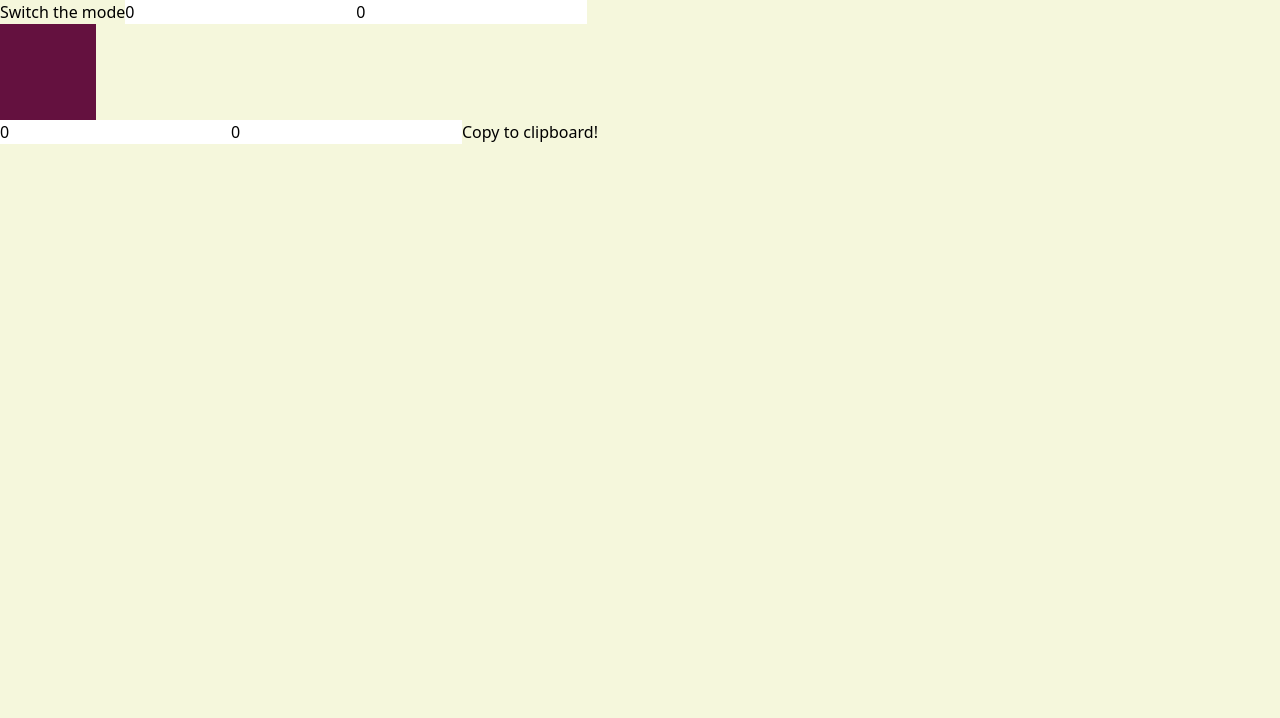
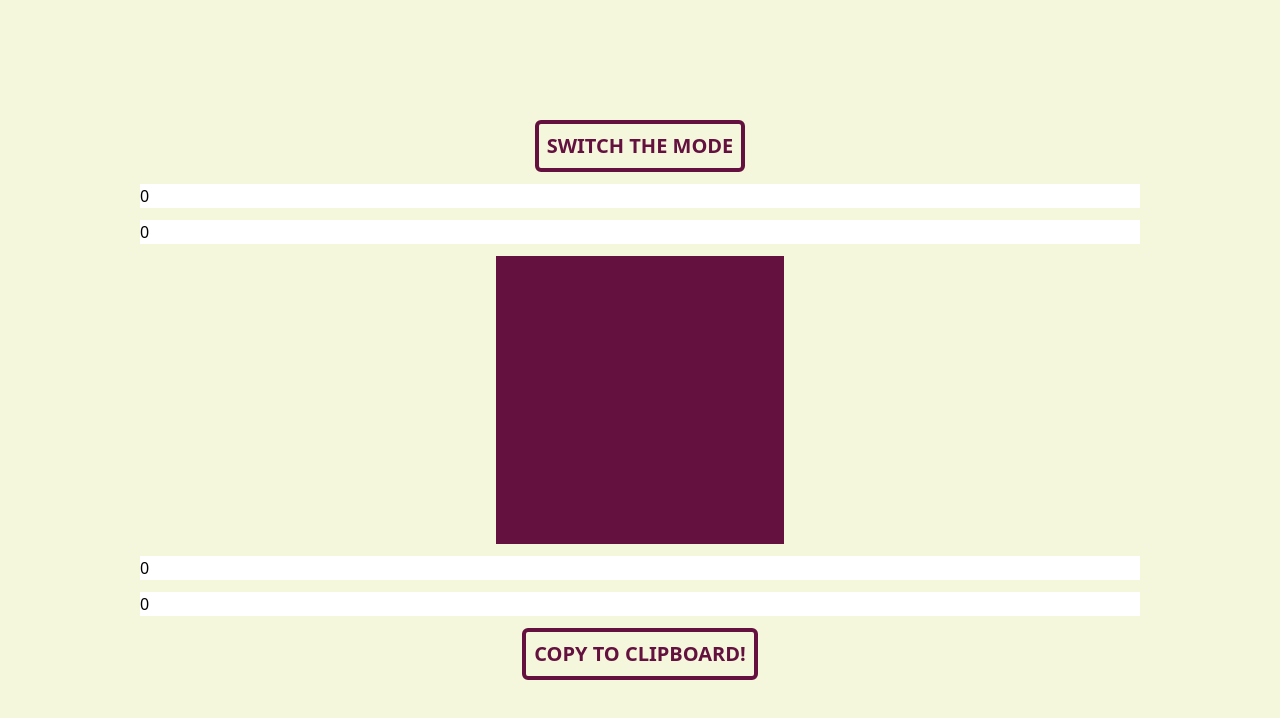
Before and after one commit to SEPOTOM/border-radius-previewer, a React (Vite) app: page / in a window 1280 px wide. Shown: the top 718 px of the page. Built offline with nearby package versions, Linux system fonts and the light colour scheme.

Commit message:
feat(App): add styles

```diff
--- a/src/App.tsx
+++ b/src/App.tsx
@@ -25,12 +25,13 @@ const App = () => {
   };
 
   return (
-    <>
+    <div className="mx-auto flex h-full max-w-5xl flex-col justify-center gap-y-3 p-3">
       <button
         type="button"
         role="switch"
         aria-checked={isAdvanced}
         onClick={handleModesSwitch}
+        className="mx-auto rounded-md border-4 border-main p-2 text-xl font-black uppercase text-main transition-colors hover:bg-main hover:text-secondary active:border-main-dark active:bg-main-dark active:text-secondary active:transition-none"
       >
         Switch the mode
       </button>
@@ -40,7 +41,7 @@ const App = () => {
           <div
             role="presentation"
             aria-label="Preview box"
-            className="h-24 w-24 bg-main"
+            className="mx-auto h-72 w-72 bg-main transition-all"
             style={{ borderRadius: advancedBorderRadius }}
           />
         </AdvancedModeControls>
@@ -48,16 +49,20 @@ const App = () => {
           <div
             role="presentation"
             aria-label="Preview box"
-            className="h-24 w-24 bg-main"
-            style={{ borderRadius }}
+            className="mx-auto h-72 w-72 bg-main transition-all"
+            style={{ borderRadius: borderRadius }}
           />
         </NormalModeControls>
       }
 
-      <button type="button" onClick={() => void handleCopyButtonClick()}>
+      <button
+        type="button"
+        onClick={() => void handleCopyButtonClick()}
+        className="mx-auto rounded-md border-4 border-main p-2 text-xl font-black uppercase text-main transition-colors hover:bg-main hover:text-secondary active:border-main-dark active:bg-main-dark active:text-secondary active:transition-none"
+      >
         Copy to clipboard!
       </button>
-    </>
+    </div>
   );
 };
 
```
